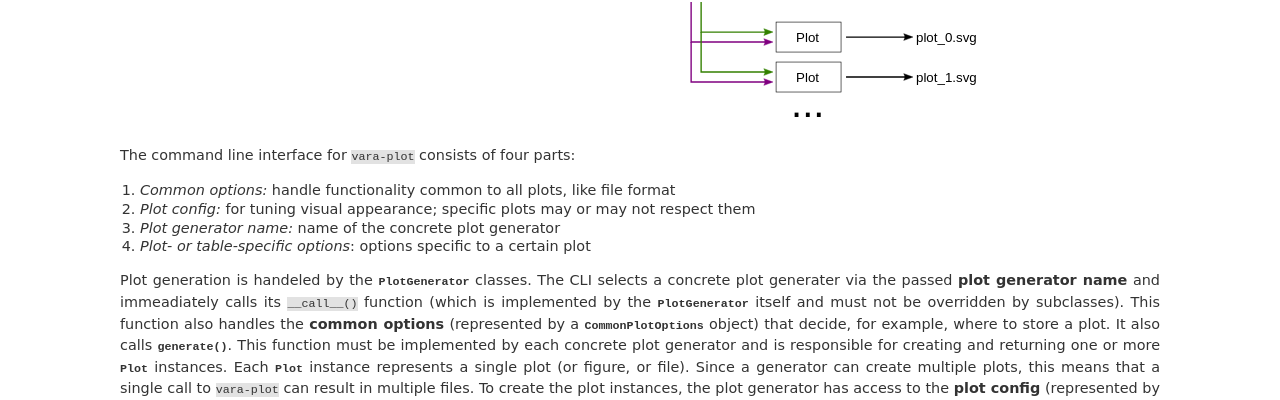
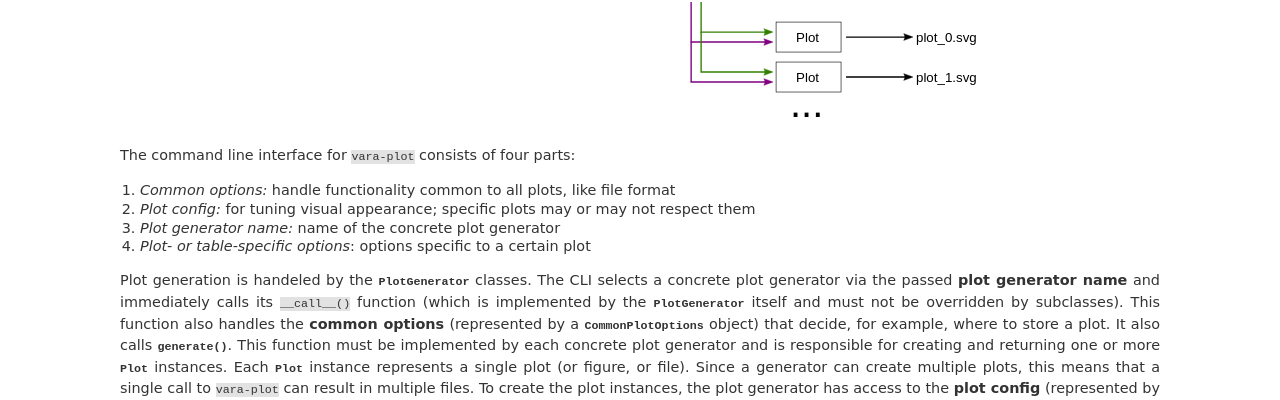
Before and after one commit to se-sic/VaRA-Tool-Suite, a Sphinx documentation site: the page built from docs/source/vara-ts-api/plots.rst, in a window 1280 px wide. Shown: the part 508-908 px from the top of the page. Built offline with Sphinx 7.4.7, drawn with Linux system fonts in a browser that asks for light colours; the version number could not be read and is left out.

Commit message:
Fix some typos

```diff
--- a/docs/source/tutorials/visualizing_data.rst
+++ b/docs/source/tutorials/visualizing_data.rst
@@ -28,7 +28,7 @@
 .. program-output:: vara-plot -h
     :nostderr:
 
-To see what plot-specific a plot has, you need to look at the help output for that specific plot, e.g.:
+To see what plot-specific options a plot has, you need to look at the help output for that specific plot, e.g.:
 
 .. program-output:: vara-plot pc-overview-plot -h
     :nostderr:
--- a/docs/source/vara-ts-api/plots.rst
+++ b/docs/source/vara-ts-api/plots.rst
@@ -23,7 +23,7 @@
 4. *Plot- or table-specific options*: options specific to a certain plot
 
 Plot generation is handeled by the :class:`~varats.plot.plots.PlotGenerator` classes.
-The CLI selects a concrete plot generater via the passed **plot generator name** and immeadiately calls its ``__call__()`` function (which is implemented by the :class:`~varats.plot.plots.PlotGenerator` itself and must not be overridden by subclasses).
+The CLI selects a concrete plot generator via the passed **plot generator name** and immediately calls its ``__call__()`` function (which is implemented by the :class:`~varats.plot.plots.PlotGenerator` itself and must not be overridden by subclasses).
 This function also handles the **common options** (represented by a :class:`~varats.plot.plots.CommonPlotOptions` object) that decide, for example, where to store a plot.
 It also calls :func:`~varats.plot.plots.PlotGenerator.generate()`.
 This function must be implemented by each concrete plot generator and is responsible for creating and returning one or more :class:`~varats.plot.plot.Plot` instances.
```
Also changed, not shown: docs/source/vara-ts-api/plot_architecture.svg.
